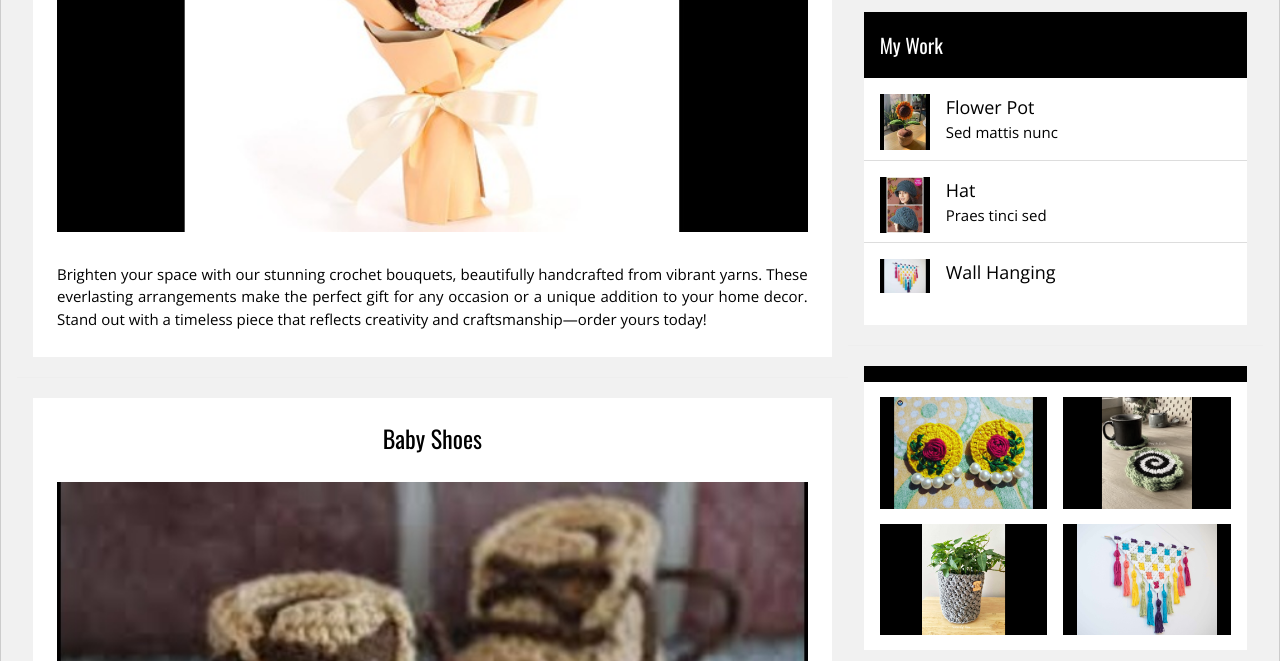
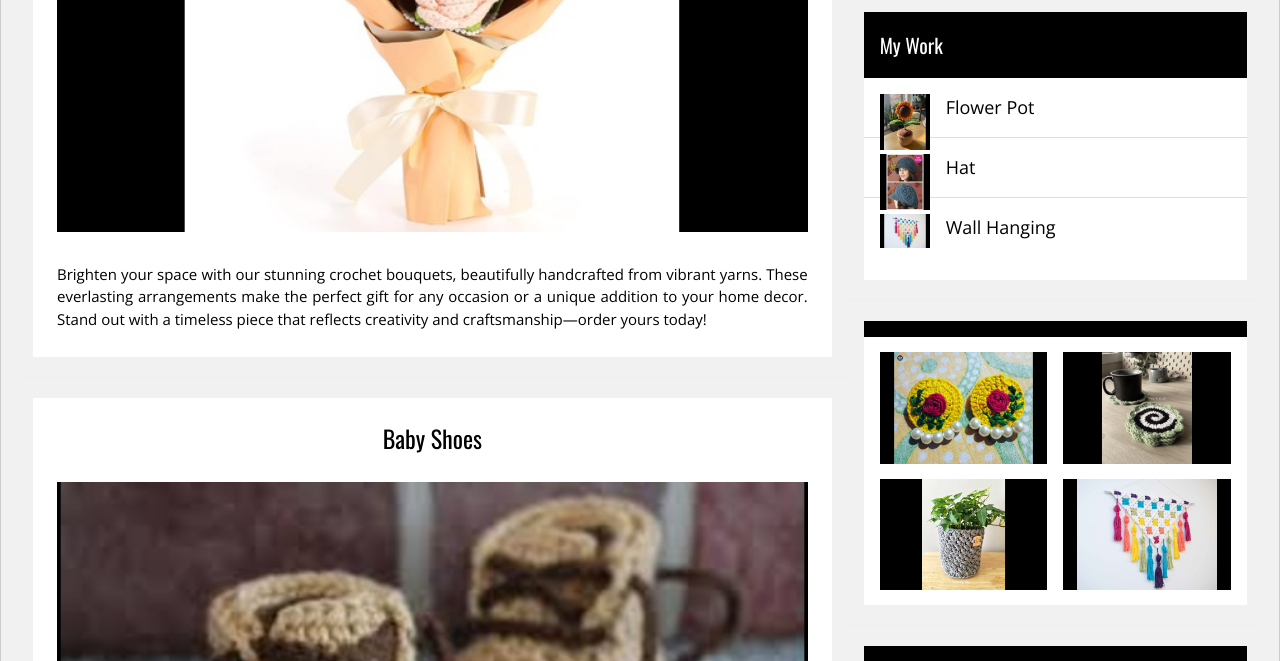
Before and after one commit to Nomaan360/artncraft, a plain HTML site: page index.html in a window 1280 px wide. Shown: the part 1480-2141 px from the top of the page. Drawn offline with nearby package versions, Linux system fonts and the light colour scheme.

Commit message:
removed unwanted text

```diff
--- a/index.html
+++ b/index.html
@@ -113,13 +113,11 @@ and is wrapped around the whole page content, except for the footer in this exam
             <img src="sunflower_1_.jpg" alt="Image" class="w3-left w3-margin-right" style="width:50px">
             <span class="w3-large">Flower Pot</span>
             <br>
-            <span>Sed mattis nunc</span>
           </li>
           <li class="w3-padding-16">
             <img src="hat_1_.jpg" alt="Image" class="w3-left w3-margin-right" style="width:50px">
             <span class="w3-large">Hat</span>
             <br>
-            <span>Praes tinci sed</span>
           </li>
           <li class="w3-padding-16">
             <img src="wallhang_1_.jpg" alt="Image" class="w3-left w3-margin-right" style="width:50px">
```
